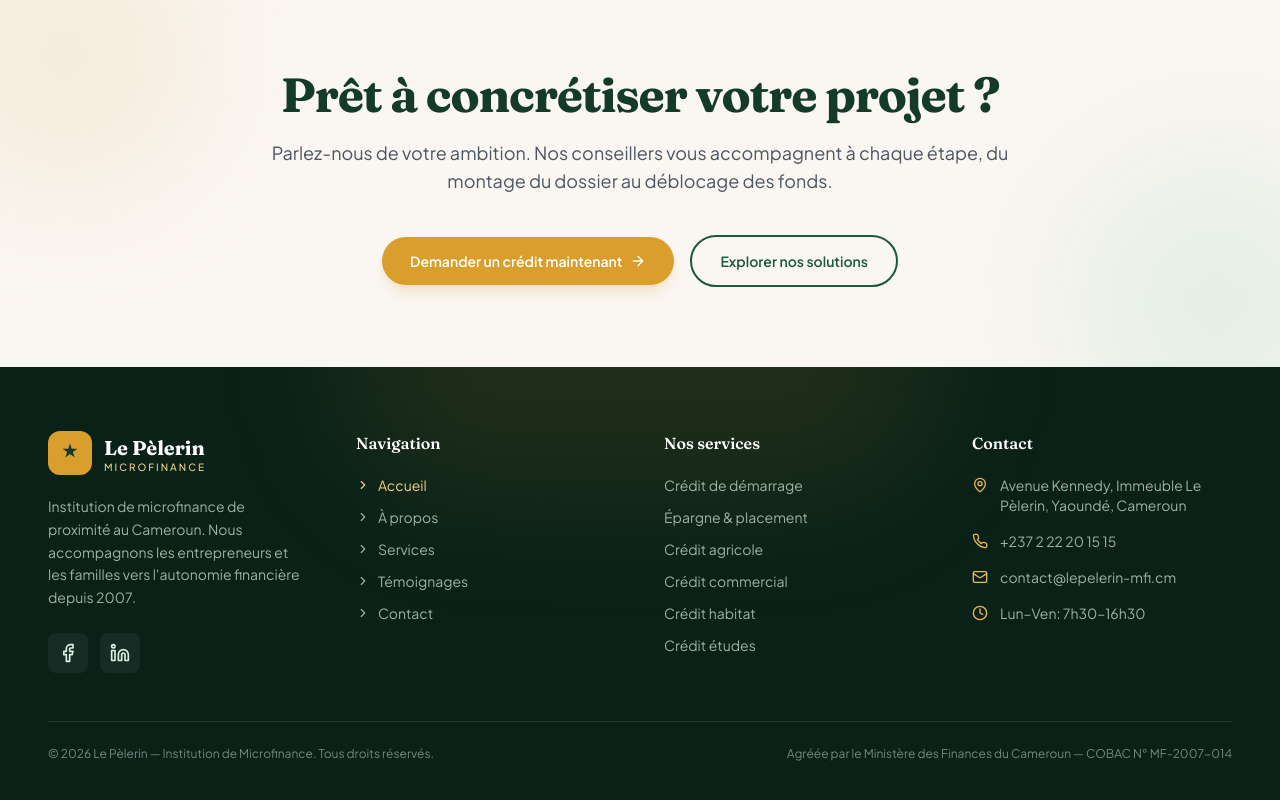
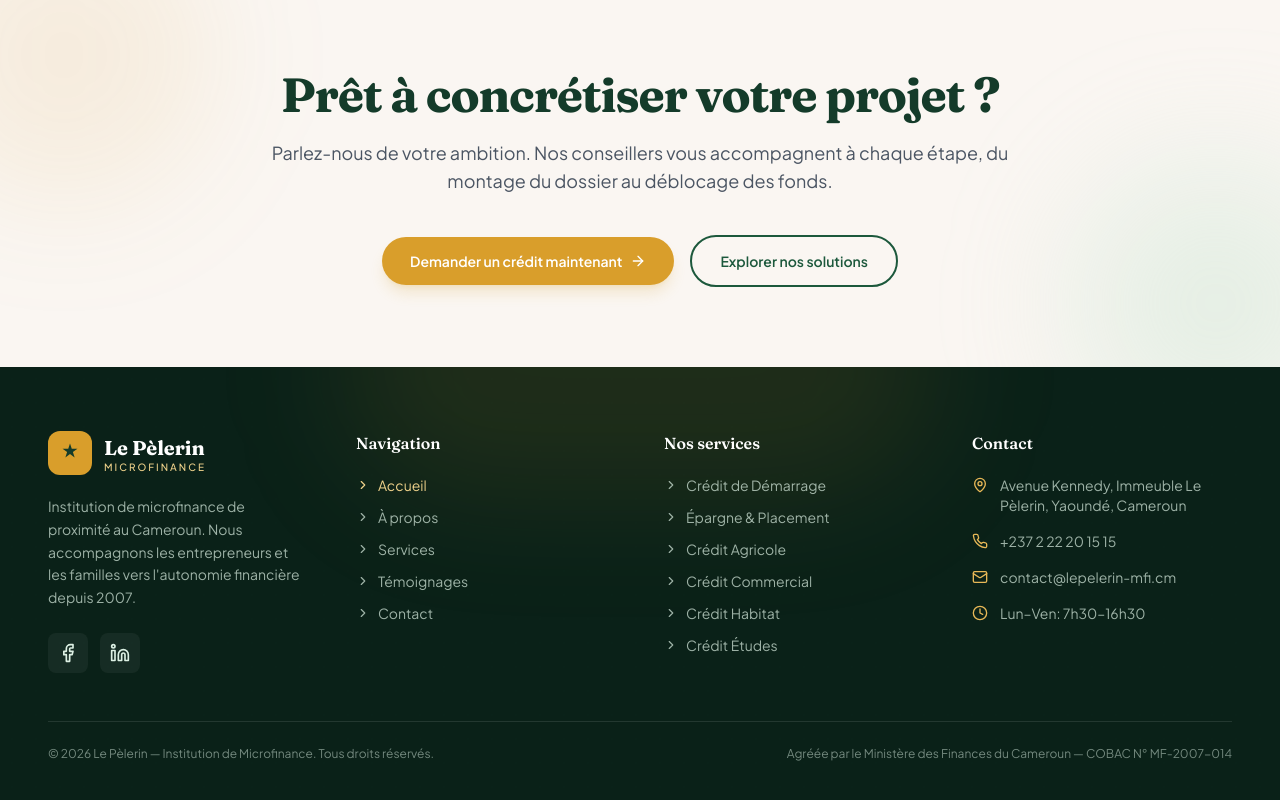
Before and after one commit to euclidessoft/Pelerin_microfinance, a React (Vite) app: page / in a window 1280 px wide. Shown: the part 6485-7285 px from the top of the page. Built offline with nearby package versions, Linux system fonts and the light colour scheme.

Commit message:
Style footer navigation links

```diff
--- a/index.html
+++ b/index.html
@@ -9,7 +9,10 @@
     <link rel="preconnect" href="https://fonts.gstatic.com" crossorigin />
     <link href="https://fonts.googleapis.com/css2?family=Plus+Jakarta+Sans:wght@300;400;500;600;700;800&family=Fraunces:opsz,wght@9..144,400;9..144,500;9..144,600;9..144,700&display=swap" rel="stylesheet" />
     <title>Le Pèlerin — Microfinance au Cameroun</title>
-  </head>
+    <meta property="og:image" content="https://bolt.new/static/og_default.png">
+    <meta name="twitter:card" content="summary_large_image">
+    <meta name="twitter:image" content="https://bolt.new/static/og_default.png">
+</head>
   <body>
     <div id="root"></div>
     <script type="module" src="/src/main.tsx"></script>
--- a/src/components/Footer.tsx
+++ b/src/components/Footer.tsx
@@ -1,5 +1,6 @@
 import { MapPin, Phone, Mail, Clock, ChevronRight, Facebook, Linkedin } from 'lucide-react';
 import { PAGES, type PageId, navigateTo } from '@/lib/navigation';
+import { SERVICES } from '@/lib/data';
 
 interface FooterProps {
   currentPage: PageId;
@@ -78,13 +79,18 @@ export default function Footer({ currentPage }: FooterProps) {
           {/* Services links */}
           <div>
             <h3 className="mb-5 font-serif text-base font-semibold text-white">Nos services</h3>
-            <ul className="space-y-3 text-sm text-primary-100/70">
-              <li className="transition-colors hover:text-white">Crédit de démarrage</li>
-              <li className="transition-colors hover:text-white">Épargne & placement</li>
-              <li className="transition-colors hover:text-white">Crédit agricole</li>
-              <li className="transition-colors hover:text-white">Crédit commercial</li>
-              <li className="transition-colors hover:text-white">Crédit habitat</li>
-              <li className="transition-colors hover:text-white">Crédit études</li>
+            <ul className="space-y-3">
+              {SERVICES.map((service) => (
+                <li key={service.title}>
+                  <button
+                    onClick={() => handleNav('services')}
+                    className="group flex items-center gap-2 text-left text-sm text-primary-100/70 transition-colors duration-200 hover:text-white"
+                  >
+                    <ChevronRight className="h-3.5 w-3.5 transition-transform duration-200 group-hover:translate-x-1" />
+                    {service.title}
+                  </button>
+                </li>
+              ))}
             </ul>
           </div>
 
```
